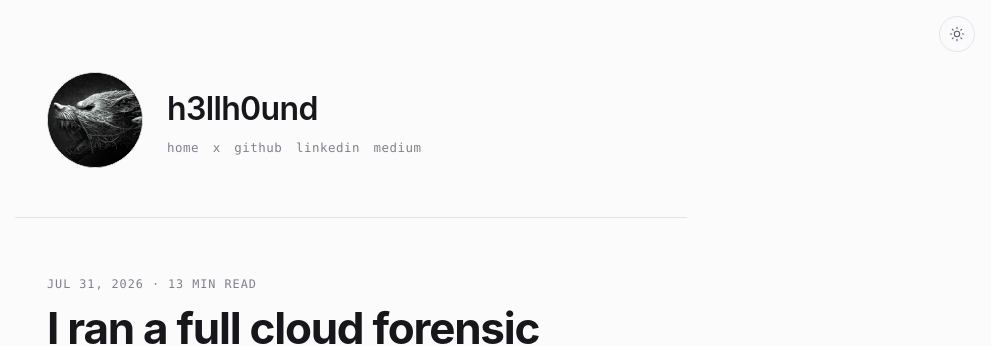
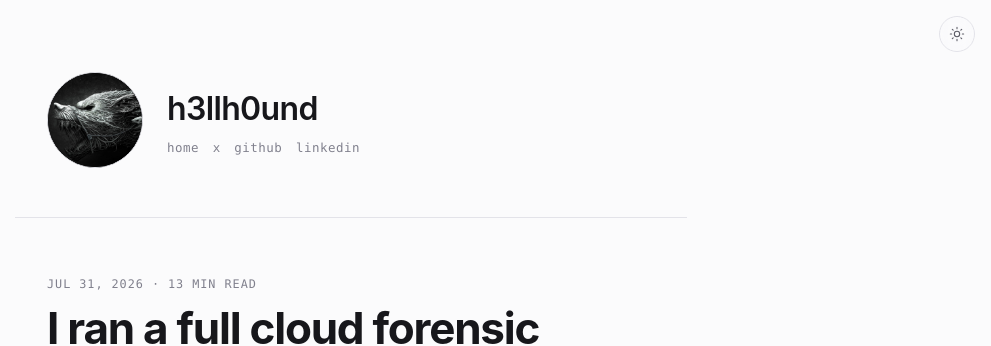
Before and after one commit to euriconicacio/blog, a Jekyll site: the page built from all_collections/_posts/2026-07-31-i-ran-a-full-cloud-forensic-investigation-with-an-ai-agent-it-cost-67.md, in a window 1280 px wide and 900 px high. Shown: the top 346 px of the window, without its empty margins (289-1280 px from the left). Built offline with Jekyll 4.4.1, drawn with Linux system fonts in a browser that asks for light colours.

Commit message:
Drop Medium references
Removes Medium from the header links, and repoints the cross-link in the $67
post at the companion post on this blog instead of at its Medium copy — the
post it referred to now lives here.

```diff
--- a/_config.yml
+++ b/_config.yml
@@ -21,8 +21,6 @@ social:
     url: https://github.com/euriconicacio
   - title: LinkedIn
     url: https://br.linkedin.com/in/euriconicacio
-  - title: Medium
-    url: https://medium.com/@euriconicacio
 
 markdown: kramdown
 kramdown:
--- a/all_collections/_posts/2026-07-31-i-ran-a-full-cloud-forensic-investigation-with-an-ai-agent-it-cost-67.md
+++ b/all_collections/_posts/2026-07-31-i-ran-a-full-cloud-forensic-investigation-with-an-ai-agent-it-cost-67.md
@@ -13,7 +13,7 @@ image: /assets/images/posts/i-ran-a-full-cloud-forensic-investigation-with-an-ai
 >
 > The token counts, timings and costs below are mine — they measure my own tooling, not the client’s. Every client-identifying detail has been removed or replaced, as in the companion post.
 
-In [the previous post](https://euriconicacio.medium.com/cloud-forensics-in-the-age-of-ai-agents-a-field-report-461851da7708) I described the method: an agent-assisted incident response on a compromised AWS credential — 3,122 API calls reconstructed twice from independent sources, 298,196 raw log events parsed from scratch as a cross-check, 17,776 access logs downloaded on a hunch that turned out to reverse a published conclusion, a controlled authorization experiment, and the writing of the response that closed the case.
+In [the previous post]({{ site.baseurl }}/cloud-forensics-in-the-age-of-ai-agents-a-field-report/) I described the method: an agent-assisted incident response on a compromised AWS credential — 3,122 API calls reconstructed twice from independent sources, 298,196 raw log events parsed from scratch as a cross-check, 17,776 access logs downloaded on a hunch that turned out to reverse a published conclusion, a controlled authorization experiment, and the writing of the response that closed the case.
 
 That post was about how the work was done, and about the three times the machine was confidently wrong.
 
```
